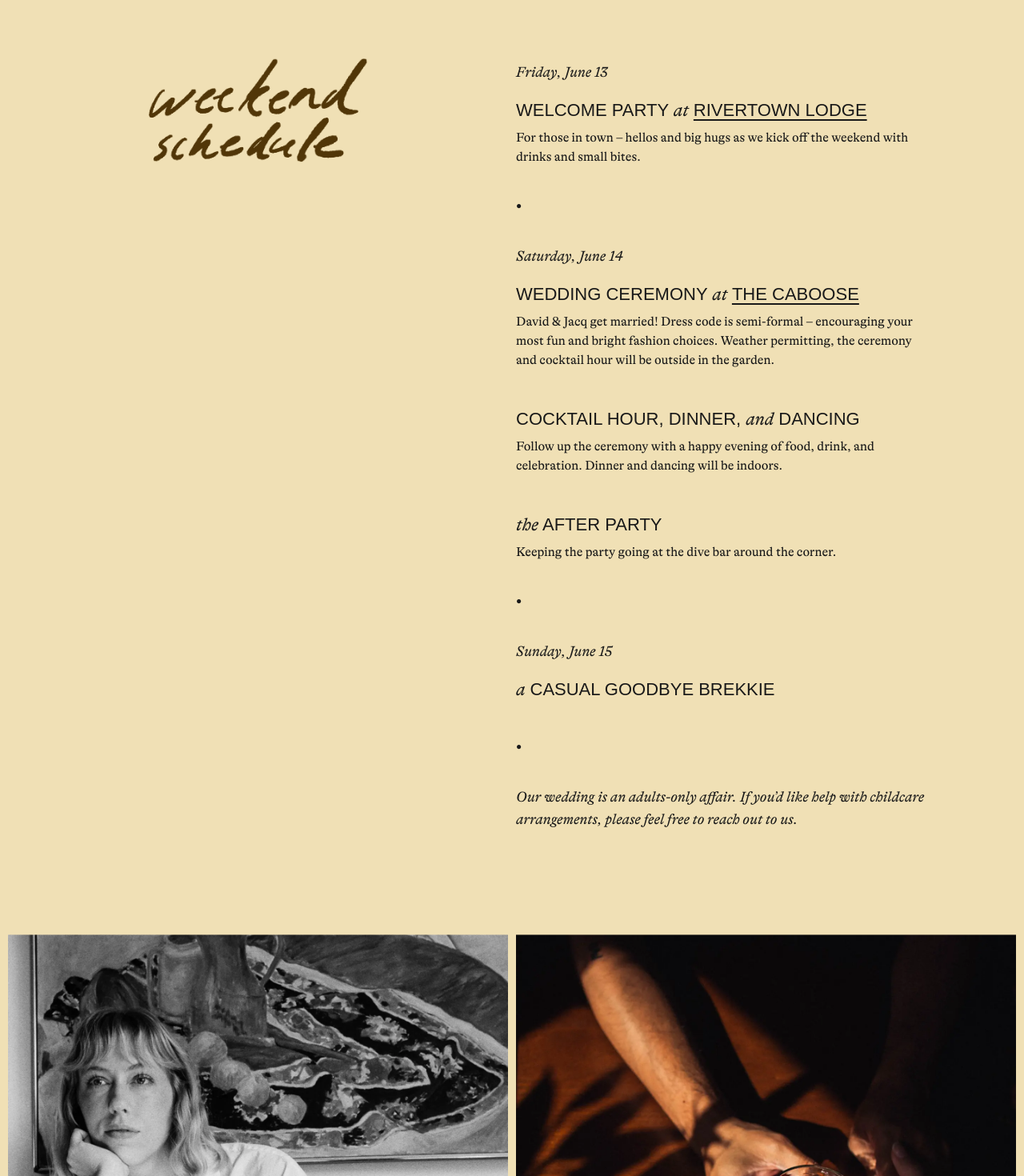
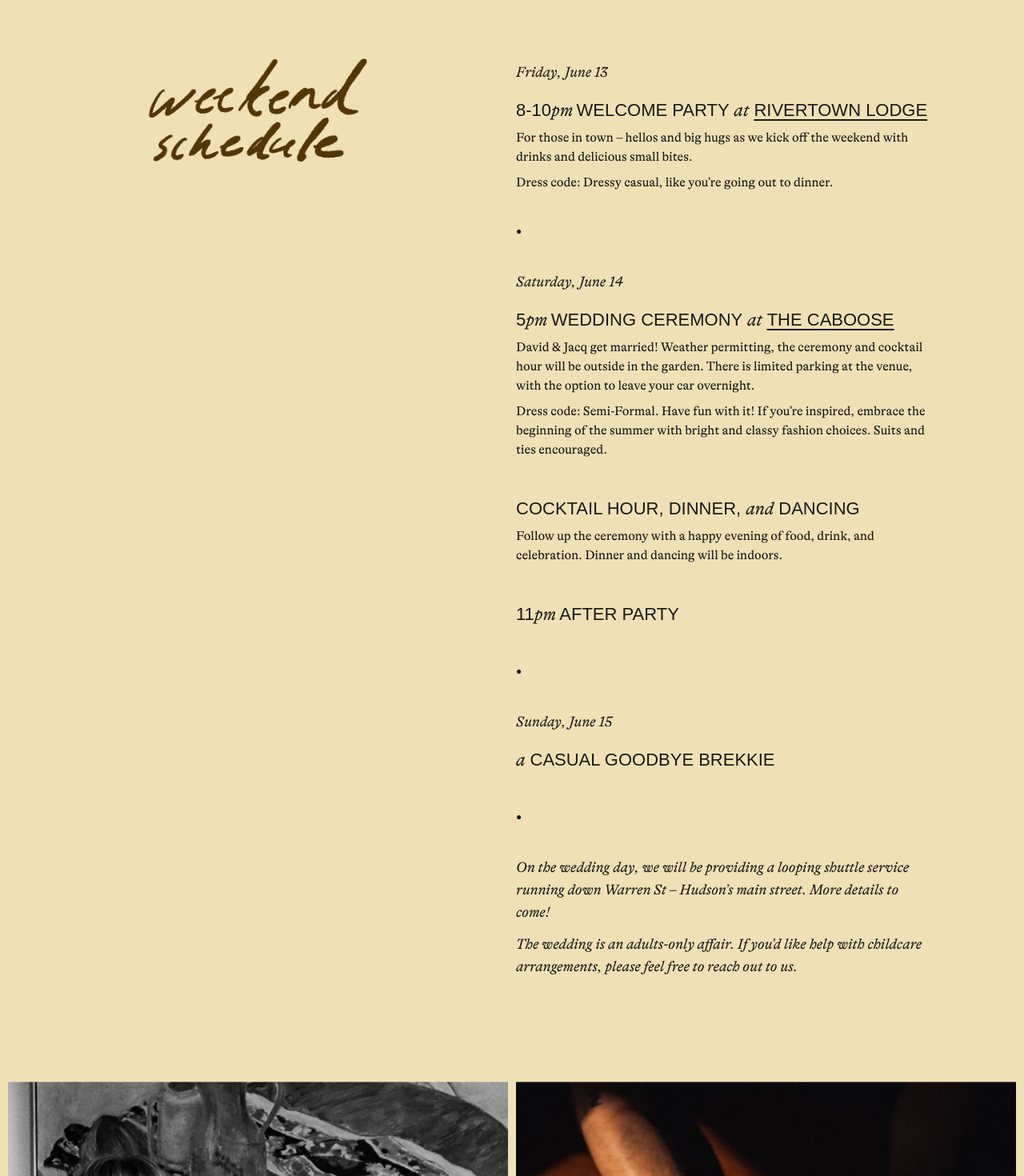
Before and after one commit to ohsnapitscolin/davidandjac, a Next.js app: page / in a window 1280 px wide. Shown: the part 1460-2930 px from the top of the page at 80% size. Built offline with nearby package versions, Linux system fonts and the light colour scheme; a web font is replaced by a local one.

Commit message:
Copy Updates

```diff
--- a/components/Section.jsx
+++ b/components/Section.jsx
@@ -41,9 +41,16 @@ const Section = ({ sections, forward, afterward, image }) => {
             {!!afterward && (
               <>
                 <Divider />
-                <p className="text-center lg:text-left text-lg font-alpina-italic italic">
-                  {afterward}
-                </p>
+                <div className="flex flex-col gap-3">
+                  {afterward.map((line, i) => (
+                    <p
+                      key={i}
+                      className="text-center lg:text-left text-lg font-alpina-italic italic"
+                    >
+                      {line}
+                    </p>
+                  ))}
+                </div>
               </>
             )}
           </div>
@@ -60,7 +67,7 @@ const Item = ({ item, last }) => {
       <Copy copy={item.copy} />
 
       {(item.subtext || item.links) && (
-        <div className="flex items-center gap-3 mt-2">
+        <div className="flex flex-wrap items-center gap-3 mt-2 whitespace-nowrap">
           <Subtext subtext={item.subtext} separator={!!item.links?.length} />
           <Links links={item.links} />
         </div>
@@ -132,7 +139,7 @@ const Subtext = ({ subtext, separator }) => {
     <>
       {style === "full" ? (
         <span
-          className="rounded px-2 flex items-center py-[2px]"
+          className="rounded px-2 flex items-center py-[2px] whitespace-nowrap"
           style={{ backgroundColor: "currentcolor" }}
         >
           <span
--- a/content/accommodations.js
+++ b/content/accommodations.js
@@ -17,15 +17,15 @@ export const Accommodations = {
               { value: " Vrbo" },
             ],
           ],
-          copy: "Hudson has a great array of cute rentals with lots of personality. On average, these tend to be a bit more affordable than the local hotels. We’ve curated a list of ones in the town of Hudson that should make it easy for you to get to all the wedding events!",
+          copy: "Hudson has a great array of cute rentals with lots of personality. On average, these tend to be a bit more affordable than the local hotels. Staying in downtown Hudson (near or off of Warren Street) will put you within walking distance of all the events!",
           links: [
             {
-              value: "List of Airbnbs",
-              link: "https://www.airbnb.com/wishlists/invite/b2632867-0022-4437-9c13-256ce35eb1ea?s=67&unique_share_id=a69c2934-10b2-4284-92c1-c1ac04fcc6fa",
+              value: "Local Airbnbs",
+              link: "https://www.airbnb.com/s/Hudson--New-York--United-States/homes?refinement_paths%5B%5D=%2Fhomes&flexible_trip_lengths%5B%5D=one_week&monthly_start_date=2025-02-01&monthly_length=3&monthly_end_date=2025-05-01&price_filter_input_type=0&channel=EXPLORE&query=Hudson%2C%20NY&place_id=ChIJbU_L8ymU3YkRzaqMXJfLnmQ&date_picker_type=calendar&checkin=2025-06-13&checkout=2025-06-15&adults=1&source=structured_search_input_header&search_type=user_map_move&search_mode=regular_search&price_filter_num_nights=2&ne_lat=42.25955915530762&ne_lng=-73.78076455201472&sw_lat=42.23859503618707&sw_lng=-73.79613446239853&zoom=15.145583186818685&zoom_level=15.145583186818685&search_by_map=true",
             },
             {
-              value: "List of VRBOs",
-              link: "https://www.vrbo.com/trips/invite?inviteId=ZWd0aS1XOTQtQ0ZELU9IMUo6NTdiZjhiMDktMTUwMy00ZmQ4LTliYjYtNTk3MTA4NmY4YjU3&brandcid=VRBO.OWNED.BRANCH.DEFAULT.DESKTOP-SHARELINK&_branch_match_id=1120480325401717632&_branch_referrer=H4sIAAAAAAAAA8soKSkottLXL9ErK0rK18vM18%2Fw8irOKy4wTgpIsq8rSk1LLSrKzEuPTyrKLy9OLbJ1zijKz00FAN4q4fw3AAAA",
+              value: "Local VRBOs",
+              link: "https://www.vrbo.com/search?destination=Hudson%2C%20New%20York%2C%20United%20States%20of%20America&regionId=55762&latLong=42.24928%2C-73.78938&flexibility=0_DAY&d1=2025-06-13&startDate=2025-06-13&d2=2025-06-15&endDate=2025-06-15&adults=1&isInvalidatedDate=false&theme=&userIntent=&semdtl=&sort=RECOMMENDED&selected=&poi=&mapBounds=42.23922%2C-73.79741&mapBounds=42.25933%2C-73.78135&neighborhood=&multi_neighborhood_group=",
             },
           ],
         },
@@ -38,7 +38,7 @@ export const Accommodations = {
           title: [
             [{ style: "alpina", value: "the" }, { value: " Howard Hotel" }],
           ],
-          copy: "A 7-room boutique hotel towards the north end of main street.",
+          copy: "7-room boutique hotel towards the north end of the Warren St.",
           subtext: { value: "Rooms starting from $269" },
           links: [
             { value: "Website", link: "https://www.howardhotel.net" },
@@ -52,7 +52,7 @@ export const Accommodations = {
           title: [
             [{ style: "alpina", value: "the" }, { value: " Hudson Mariner" }],
           ],
-          copy: "Formerly a Captain’s home from 210 years ago – now a cute BNB at the north end of main street.",
+          copy: "Formerly a Captain’s home from 210 years ago – now a cute BNB at the north end of Warren St.",
           subtext: { value: "Rooms starting from $349, 2 night min" },
           links: [
             { value: "Website", link: "https://hudsonmariner.com" },
@@ -66,7 +66,7 @@ export const Accommodations = {
           title: [
             [{ style: "alpina", value: "the" }, { value: " Maker Hotel" }],
           ],
-          copy: "An award-winning luxurious hotel with an all-day cafe, lounge, restaurant and gymnasium. Great for those looking to treat themselves to a lovely weekend!",
+          copy: "Award-winning luxurious hotel with an all-day cafe, lounge, restaurant and gymnasium. Great for those looking to treat themselves to a lovely weekend!",
           subtext: { value: "Rooms starting from $525" },
           links: [
             { value: "Website", link: "https://www.themaker.com/" },
@@ -80,7 +80,7 @@ export const Accommodations = {
           title: [
             [{ style: "alpina", value: "the" }, { value: " Amelia Hotel" }],
           ],
-          copy: "An 8-room boutique hotel with simple, peaceful, and thoughtful decor – and a pool!",
+          copy: "8-room boutique hotel with simple, peaceful, and thoughtful decor – and a pool!",
           subtext: { value: "Rooms starting from $525, 2 night min" },
           links: [
             { value: "Website", link: "https://theameliahudson.com" },
@@ -98,10 +98,10 @@ export const Accommodations = {
               { value: " Sons" },
             ],
           ],
-          copy: "A friendly hotel with a new american feel, plus a well-loved local restaurant and cocktail bar. About a block away from our wedding venue!",
+          copy: "Friendly hotel with a new–American feel, plus a well-loved local restaurant and cocktail bar. About a block away from our wedding venue!",
           subtext: {
             style: "full",
-            value: "Booking opens mid-March",
+            value: "Booking opens March 17 (90 days in advance)",
           },
           links: [
             { value: "Website", link: "https://www.wmfarmerandsons.com" },
@@ -113,7 +113,7 @@ export const Accommodations = {
         },
         {
           title: [[{ value: "Rivertown Lodge" }]],
-          copy: "A former movie theatre from 1928 turned adorable boutique hotel. We’ll be staying here (and is also the location for our welcome event)!",
+          copy: "Former movie theatre from 1928 turned adorable boutique hotel. We’ll be staying here (and it’s also the location for our welcome event)!",
           subtext: {
             style: "full",
             value: "Full!",
--- a/content/schedule.js
+++ b/content/schedule.js
@@ -3,15 +3,21 @@ import JPDSP_Header_Schedule from "@/assets/images/JPDSP_Header_Schedule.png";
 export const Schedule = {
   color: "bg-orange-bg",
   image: JPDSP_Header_Schedule,
-  afterward:
-    "Our wedding is an adults-only affair. If you’d like help with childcare arrangements, please feel free to reach out to us.",
+  afterward: [
+    "On the wedding day, we will be providing a looping shuttle service running down Warren St – Hudson’s main street. More details to come!",
+    "The wedding is an adults-only affair. If you’d like help with childcare arrangements, please feel free to reach out to us.",
+  ],
   sections: [
     {
       subhead: "Friday, June 13",
       items: [
         {
           title: [
-            [{ value: "Welcome party " }],
+            [
+              { value: "8-10" },
+              { style: "alpina", value: "pm " },
+              { value: "Welcome party " },
+            ],
             [
               { style: "alpina", value: "at" },
               { value: " " },
@@ -21,7 +27,10 @@ export const Schedule = {
               },
             ],
           ],
-          copy: "For those in town – hellos and big hugs as we kick off the weekend with drinks and small bites.",
+          copy: [
+            "For those in town – hellos and big hugs as we kick off the weekend with drinks and delicious small bites.",
+            "Dress code: Dressy casual, like you’re going out to dinner.",
+          ],
         },
       ],
     },
@@ -30,7 +39,11 @@ export const Schedule = {
       items: [
         {
           title: [
-            [{ value: "Wedding Ceremony " }],
+            [
+              { value: "5" },
+              { style: "alpina", value: "pm " },
+              { value: "Wedding Ceremony " },
+            ],
             [
               { style: "alpina", value: "at" },
               { value: " " },
@@ -40,7 +53,10 @@ export const Schedule = {
               },
             ],
           ],
-          copy: "David & Jacq get married! Dress code is semi-formal – encouraging your most fun and bright fashion choices. Weather permitting, the ceremony and cocktail hour will be outside in the garden.",
+          copy: [
+            "David & Jacq get married! Weather permitting, the ceremony and cocktail hour will be outside in the garden. There is limited parking at the venue, with the option to leave your car overnight.",
+            "Dress code: Semi-Formal. Have fun with it! If you’re inspired, embrace the beginning of the summer with bright and classy fashion choices. Suits and ties encouraged.",
+          ],
         },
         {
           title: [
@@ -54,9 +70,13 @@ export const Schedule = {
         },
         {
           title: [
-            [{ style: "alpina", value: "the" }, { value: " After Party" }],
+            [
+              { value: "11" },
+              { style: "alpina", value: "pm " },
+              { value: " After Party" },
+            ],
           ],
-          copy: "Keeping the party going at the dive bar around the corner.",
+          copy: "",
         },
       ],
     },
--- a/content/travel.js
+++ b/content/travel.js
@@ -9,20 +9,23 @@ export const Travel = {
         {
           title: [[{ style: "alpina", value: "by" }, { value: " Plane" }]],
           copy: [
-            "The closest major airport is Albany, which is about a 45 minute drive to Hudson.",
+            "The closest major airport is Albany, which is about a 45 minute drive from Hudson.",
             "The NYC airports – LaGuardia, JFK, and Newark – also have many flight options. You can take a train or car up from the city from any of these.",
           ],
         },
         {
           title: [[{ style: "alpina", value: "by" }, { value: " Train" }]],
           copy: [
-            "From NYC, you can take the 2 hour regional Amtrak line up to the Hudson Amtrak station.",
+            "From NYC, you can take the 2 hour regional Amtrak line up to the Hudson Amtrak station – a beautiful ride up the river!",
             "From Albany, the Amtrak is a quick 20 minutes.",
           ],
         },
         {
           title: [[{ style: "alpina", value: "by" }, { value: " Car" }]],
-          copy: "From NYC, Hudson is a little over a 2 hour drive. From Albany, a 45 minute drive.",
+          copy: [
+            "From NYC, Hudson is a little over a 2 hour drive.",
+            "From Albany, a 45 minute drive.",
+          ],
         },
       ],
     },
```
